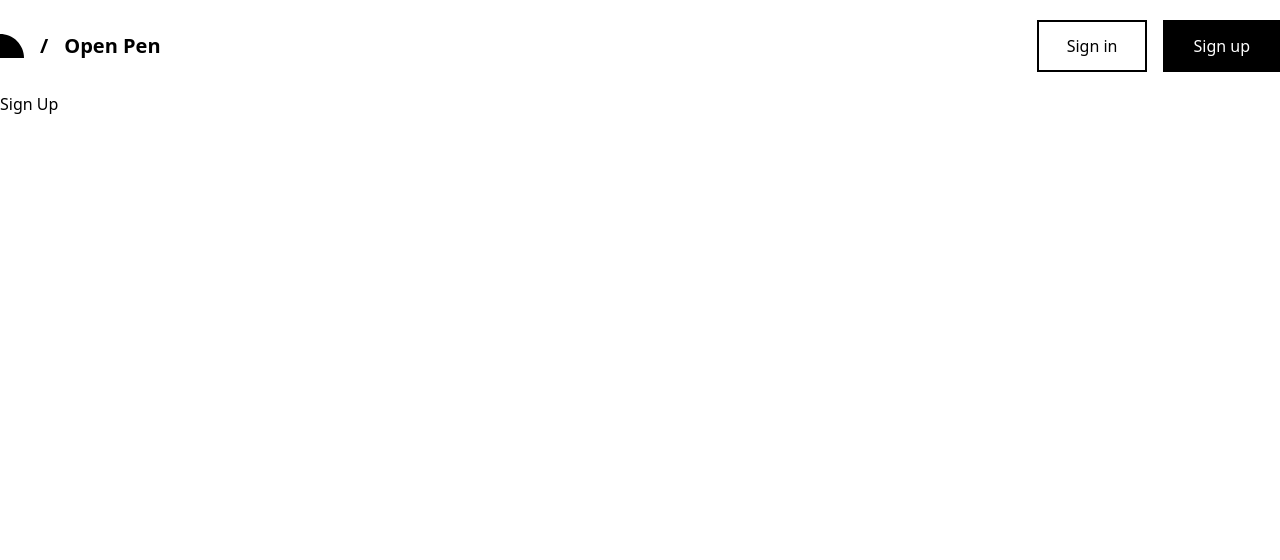
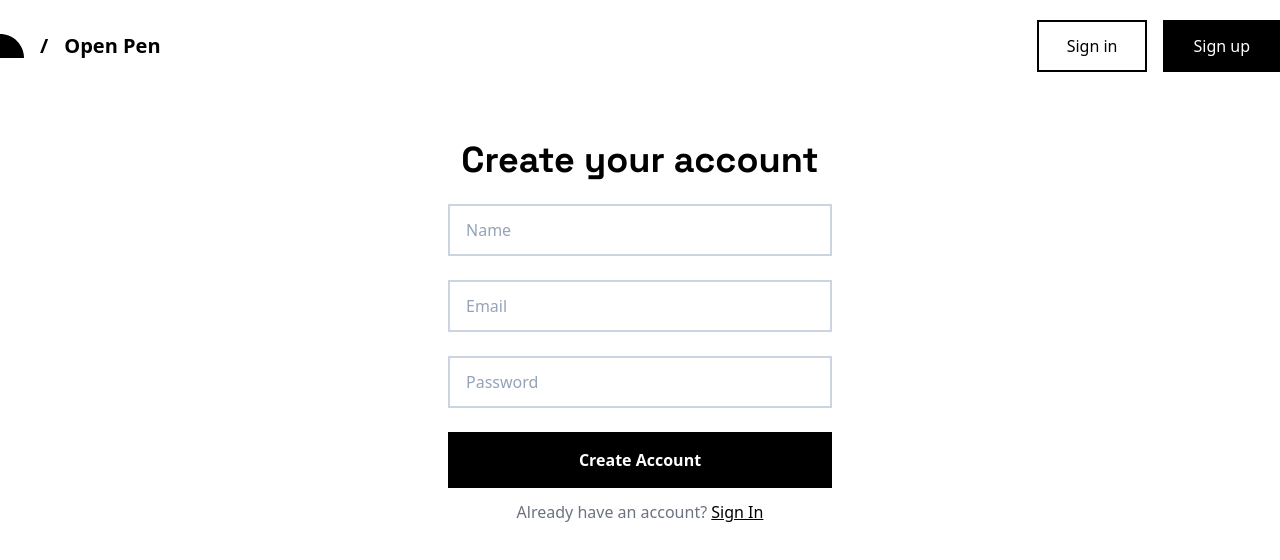
Before and after one commit to inclinedadarsh/open-pen, a React (Vite) app in the folder client/: page /signup in a window 1280 px wide. Shown: the top 560 px of the page. Built offline with nearby package versions, Linux system fonts and the light colour scheme; a web font is replaced by a local one.

Commit message:
feat(client): add signup page
Added Signup page
Changed route to that page

```diff
--- a/client/src/App.jsx
+++ b/client/src/App.jsx
@@ -1,7 +1,7 @@
 import React from "react";
 import { Routes, Route } from 'react-router-dom'
 
-import { Home, Signin } from './pages'
+import { Home, Signin, Signup } from './pages'
 import { Layout } from './components'
 
 const App = () => {
@@ -10,7 +10,7 @@ const App = () => {
 			<Route path="/" element={<Layout />} >
 				<Route index element={<Home />} />
 				<Route path="/signin" element={<Signin />} />
-				<Route path="/signup" element={<div>Sign Up</div>} />
+				<Route path="/signup" element={<Signup />} />
 			</Route>
 		</Routes>
 	)
--- /dev/null
+++ b/client/src/pages/Signup.jsx
@@ -0,0 +1,28 @@
+import React from "react";
+
+import { Link } from "react-router-dom";
+import { Input, ButtonFull } from "../components";
+
+const Signup = () => {
+	return (
+		<div className="mt-12 w-96 mx-auto">
+			<h1 className="font-display text-4xl font-bold text-center">
+				Create your account
+			</h1>
+			<form action="" className="mt-6">
+				<Input type="text" placeholder="Name" />
+				<Input type="text" placeholder="Email" />
+				<Input type="password" placeholder="Password" />
+				<ButtonFull text="Create Account" type="submit" />
+			</form>
+			<p className="text-center mt-3 text-sm md:text-base text-gray-500">
+				Already have an account?{" "}
+				<Link to="/signin" className="text-black underline text-medium">
+					Sign In
+				</Link>
+			</p>
+		</div>
+	);
+};
+
+export default Signup;
--- a/client/src/pages/index.js
+++ b/client/src/pages/index.js
@@ -1,4 +1,5 @@
 import Home from "./Home";
 import Signin from './Signin'
+import Signup from "./Signup";
 
-export { Home, Signin };
+export { Home, Signin, Signup };
```
